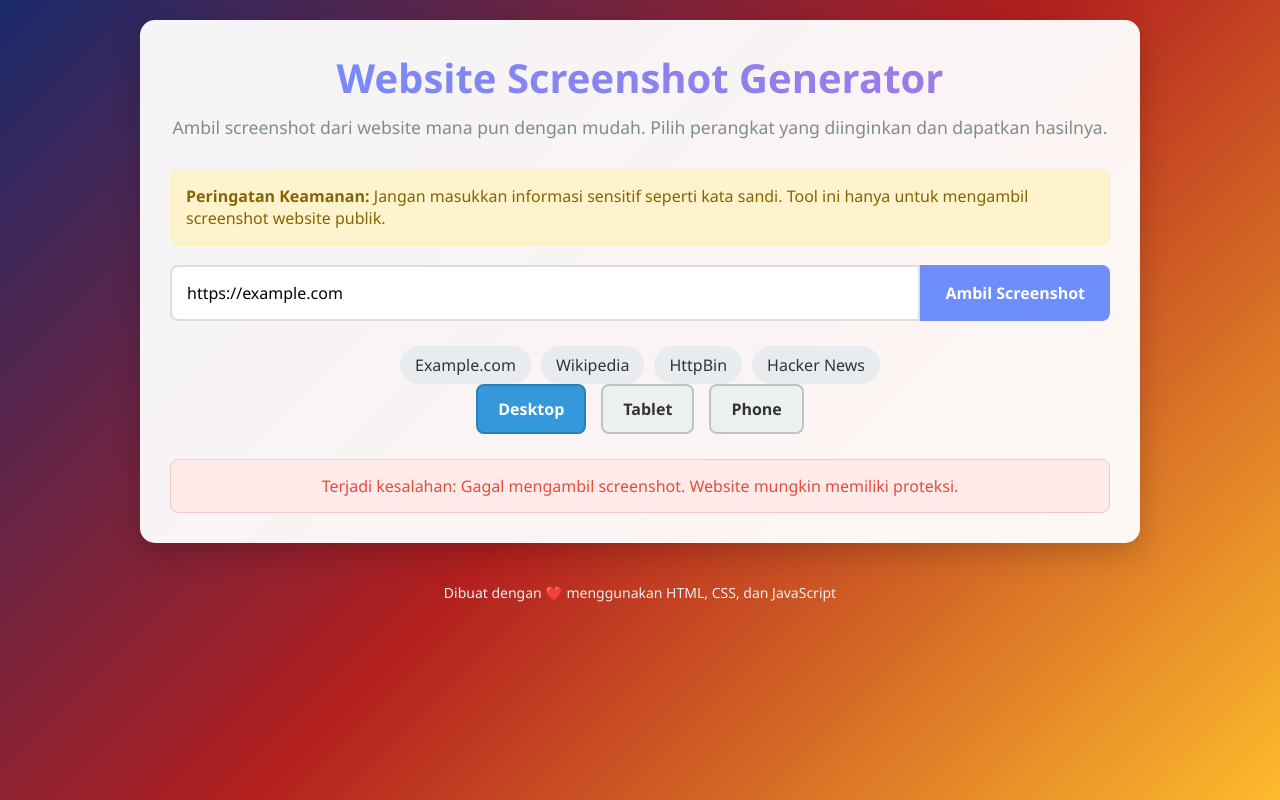
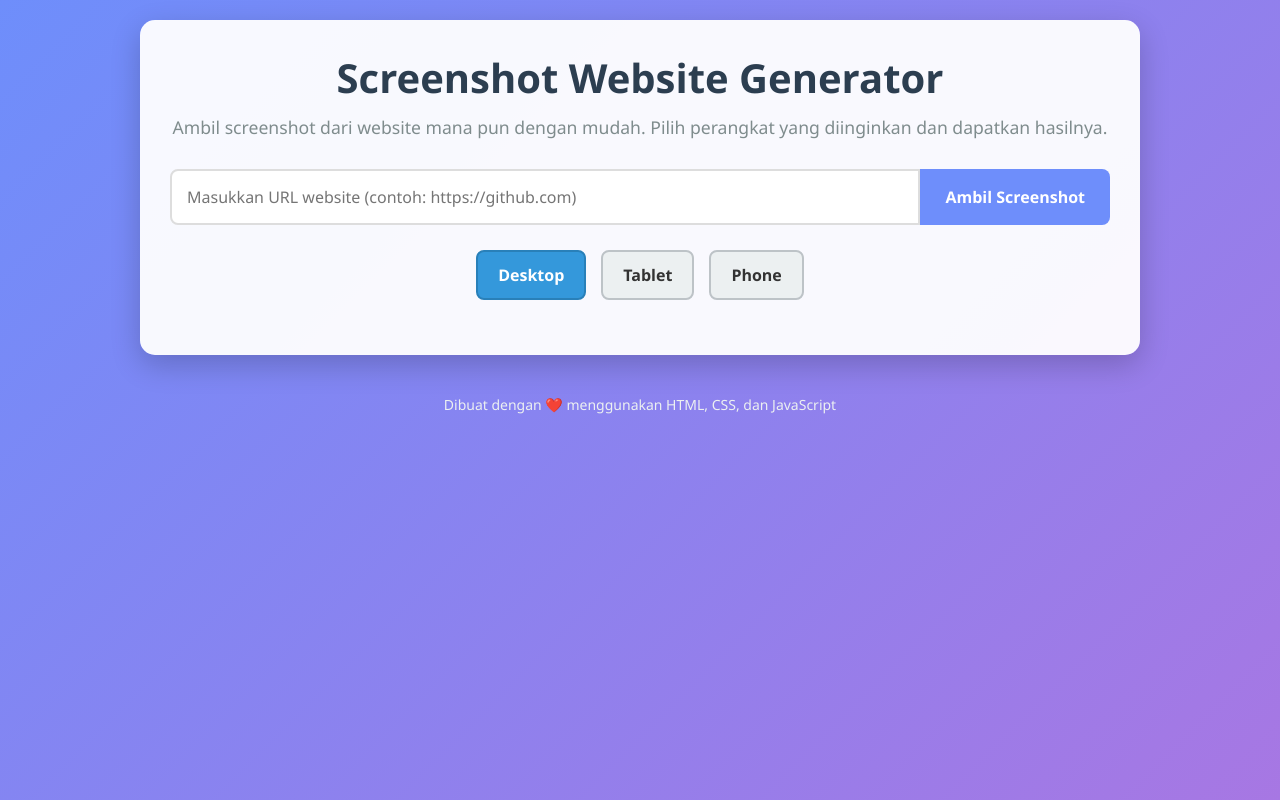
Before and after one commit to branpedia/post, a website: page public/index.html in a window 1280 px wide. Both pictures are taken after a click on the button "Ambil Screenshot". Drawn offline with nearby package versions, Linux system fonts and the light colour scheme; no server answers.

Commit message:
Update index.html

```diff
--- a/public/index.html
+++ b/public/index.html
@@ -14,7 +14,7 @@
         }
 
         body {
-            background: linear-gradient(135deg, #1a2a6c, #b21f1f, #fdbb2d);
+            background: linear-gradient(135deg, #6e8efb, #a777e3);
             color: #333;
             min-height: 100vh;
             padding: 20px;
@@ -38,9 +38,6 @@
             color: #2c3e50;
             margin-bottom: 10px;
             font-size: 2.5rem;
-            background: linear-gradient(45deg, #6e8efb, #a777e3);
-            -webkit-background-clip: text;
-            -webkit-text-fill-color: transparent;
         }
 
         .description {
@@ -170,29 +167,6 @@
             text-align: center;
             margin-top: 20px;
             display: none;
-            padding: 15px;
-            background: #ffeaea;
-            border-radius: 8px;
-            border: 1px solid #f5c6cb;
-        }
-
-        .warning {
-            background: #fff3cd;
-            color: #856404;
-            padding: 15px;
-            border-radius: 8px;
-            margin-bottom: 20px;
-            border: 1px solid #ffeeba;
-        }
-
-        .success {
-            background: #d4edda;
-            color: #155724;
-            padding: 15px;
-            border-radius: 8px;
-            margin-bottom: 20px;
-            border: 1px solid #c3e6cb;
-            display: none;
         }
 
         footer {
@@ -200,26 +174,6 @@
             margin-top: 40px;
             color: #ecf0f1;
             font-size: 14px;
-        }
-
-        .url-list {
-            margin-top: 20px;
-            display: flex;
-            flex-wrap: wrap;
-            gap: 10px;
-            justify-content: center;
-        }
-
-        .url-chip {
-            background: #e9ecef;
-            padding: 8px 15px;
-            border-radius: 20px;
-            cursor: pointer;
-            transition: all 0.3s;
-        }
-
-        .url-chip:hover {
-            background: #dee2e6;
         }
 
         @media (max-width: 768px) {
@@ -239,38 +193,19 @@
             .device-options {
                 flex-wrap: wrap;
             }
-
-            .url-list {
-                flex-direction: column;
-            }
         }
     </style>
 </head>
 <body>
     <div class="container">
         <header>
-            <h1>Website Screenshot Generator</h1>
+            <h1>Screenshot Website Generator</h1>
             <p class="description">Ambil screenshot dari website mana pun dengan mudah. Pilih perangkat yang diinginkan dan dapatkan hasilnya.</p>
         </header>
 
-        <div class="warning">
-            <strong>Peringatan Keamanan:</strong> Jangan masukkan informasi sensitif seperti kata sandi. Tool ini hanya untuk mengambil screenshot website publik.
-        </div>
-
-        <div class="success" id="successMessage">
-            Screenshot berhasil diambil! Beberapa website mungkin memiliki proteksi terhadap screenshot.
-        </div>
-
         <div class="input-group">
-            <input type="url" id="urlInput" placeholder="Masukkan URL website (contoh: https://example.com)" required autocomplete="off" autocorrect="off" autocapitalize="off" spellcheck="false">
+            <input type="url" id="urlInput" placeholder="Masukkan URL website (contoh: https://github.com)" required>
             <button id="captureBtn">Ambil Screenshot</button>
-        </div>
-
-        <div class="url-list">
-            <div class="url-chip" data-url="https://example.com">Example.com</div>
-            <div class="url-chip" data-url="https://wikipedia.org">Wikipedia</div>
-            <div class="url-chip" data-url="https://httpbin.org">HttpBin</div>
-            <div class="url-chip" data-url="https://news.ycombinator.com">Hacker News</div>
         </div>
 
         <div class="device-options">
@@ -307,11 +242,9 @@
             const deviceBtns = document.querySelectorAll('.device-btn');
             const loading = document.getElementById('loading');
             const error = document.getElementById('error');
-            const successMessage = document.getElementById('successMessage');
             const screenshotContainer = document.getElementById('screenshotContainer');
             const screenshotImg = document.getElementById('screenshotImg');
             const downloadLink = document.getElementById('downloadLink');
-            const urlChips = document.querySelectorAll('.url-chip');
 
             let selectedDevice = 'desktop';
 
@@ -321,13 +254,6 @@
                     deviceBtns.forEach(b => b.classList.remove('active'));
                     this.classList.add('active');
                     selectedDevice = this.getAttribute('data-device');
-                });
-            });
-
-            // URL chips selection
-            urlChips.forEach(chip => {
-                chip.addEventListener('click', function() {
-                    urlInput.value = this.getAttribute('data-url');
                 });
             });
 
@@ -342,10 +268,7 @@
 
                 // Validasi URL
                 try {
-                    const urlObj = new URL(url);
-                    if (!['http:', 'https:'].includes(urlObj.protocol)) {
-                        throw new Error('Protocol harus http atau https');
-                    }
+                    new URL(url);
                 } catch (e) {
                     alert('Format URL tidak valid! Pastikan URL diawali dengan http:// atau https://');
                     return;
@@ -354,7 +277,6 @@
                 // Tampilkan loading, sembunyikan error dan hasil sebelumnya
                 loading.style.display = 'block';
                 error.style.display = 'none';
-                successMessage.style.display = 'none';
                 screenshotContainer.style.display = 'none';
 
                 try {
@@ -363,34 +285,23 @@
                         url: url,
                         device: selectedDevice
                     }, {
-                        responseType: 'arraybuffer',
-                        timeout: 30000 // 30 seconds timeout
+                        responseType: 'arraybuffer'
                     });
 
                     // Konversi array buffer ke blob
                     const byteArray = new Uint8Array(response.data);
-
-                    // Periksa apakah hasil screenshot valid (bukan halaman error)
-                    if (byteArray.length < 1000) {
-                        throw new Error('Screenshot gagal diambil. Website mungkin memiliki proteksi.');
-                    }
-
                     const blob = new Blob([byteArray], {type: 'image/png'});
 
                     // Buat URL objek untuk gambar
                     const imageUrl = URL.createObjectURL(blob);
 
                     // Tampilkan gambar
-                    screenshotImg.onload = function() {
-                        URL.revokeObjectURL(imageUrl); // Clean up memory
-                    };
                     screenshotImg.src = imageUrl;
                     downloadLink.href = imageUrl;
 
                     // Tampilkan hasil, sembunyikan loading
                     loading.style.display = 'none';
                     screenshotContainer.style.display = 'block';
-                    successMessage.style.display = 'block';
                 } catch (err) {
                     console.error('Error:', err);
                     loading.style.display = 'none';
@@ -401,20 +312,15 @@
                         try {
                             const decoder = new TextDecoder('utf-8');
                             const errorData = JSON.parse(decoder.decode(err.response.data));
-                            error.textContent = 'Terjadi kesalahan: ' + (errorData.error || 'Gagal mengambil screenshot. Website mungkin memiliki proteksi.');
+                            error.textContent = 'Terjadi kesalahan: ' + (errorData.error || 'Gagal mengambil screenshot');
                         } catch (e) {
-                            error.textContent = 'Terjadi kesalahan: Gagal mengambil screenshot. Website mungkin memiliki proteksi.';
+                            error.textContent = 'Terjadi kesalahan: Gagal mengambil screenshot';
                         }
-                    } else if (err.code === 'ECONNABORTED') {
-                        error.textContent = 'Terjadi timeout. Coba lagi dengan website yang lebih sederhana.';
                     } else {
-                        error.textContent = 'Terjadi kesalahan: ' + (err.message || 'Gagal mengambil screenshot. Website mungkin memiliki proteksi.');
+                        error.textContent = 'Terjadi kesalahan: ' + (err.message || 'Gagal mengambil screenshot');
                     }
                 }
             });
-
-            // Contoh URL untuk testing
-            urlInput.value = "https://example.com";
         });
     </script>
 </body>
```
